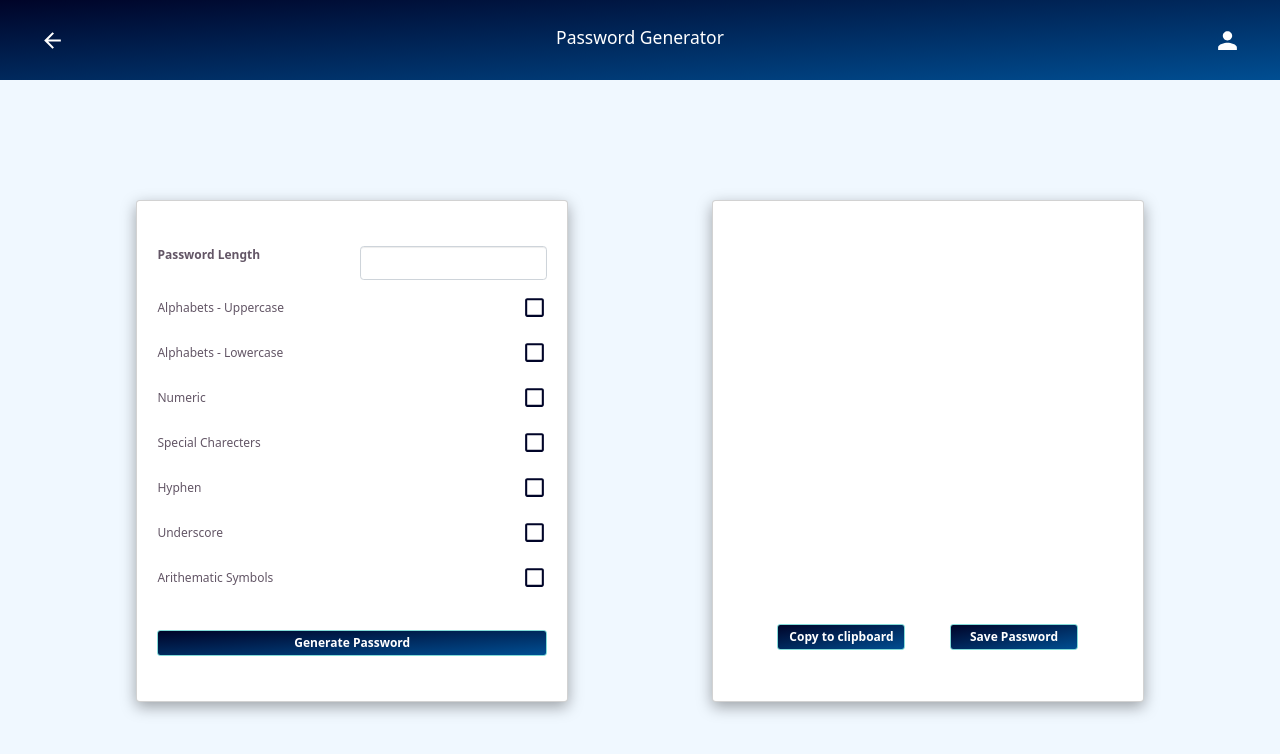
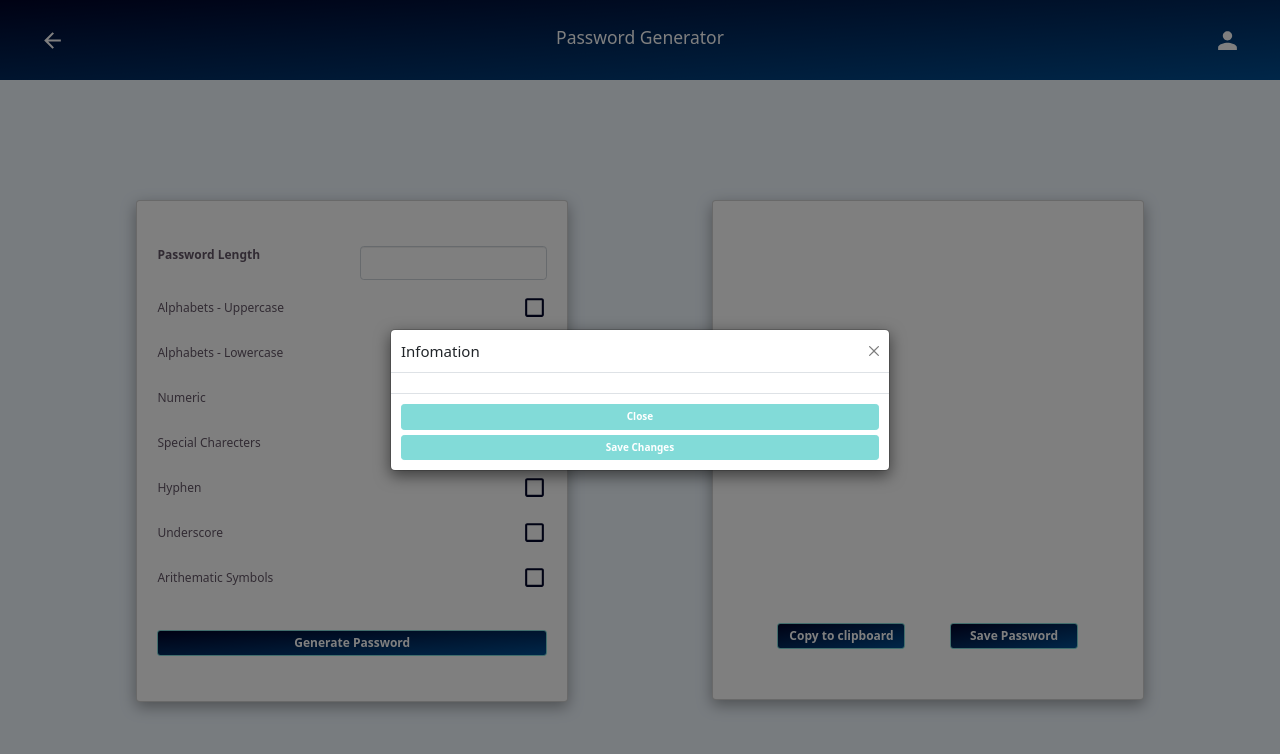
Before and after one commit to mohansagark/project-zero, a React (Create React App) app: page /passwordGenerator in a window 1280 px wide. Both pictures are taken after a click on the element "Save Password". Shown: the top 754 px of the page. Built offline with nearby package versions, Linux system fonts and the light colour scheme.

Commit message:
Added Modal component

```diff
--- /dev/null
+++ b/src/components/Modal/ConditionalModal/index.js
@@ -0,0 +1,26 @@
+import { Modal } from "react-bootstrap";
+import Button from "../../Button";
+
+const ConditionalModal = ({ handleClose, show, headerBody, headerTitle }) => {
+  return (
+    <Modal
+      show={show}
+      onHide={handleClose}
+      animation={false}
+      size="md"
+      aria-labelledby="contained-modal-title-vcenter"
+      centered
+    >
+      <Modal.Header closeButton>
+        <Modal.Title>{headerTitle}</Modal.Title>
+      </Modal.Header>
+      <Modal.Body>{headerBody}</Modal.Body>
+      <Modal.Footer>
+        <Button title="Close" onClick={handleClose} />
+        <Button title="Save Changes" onClick={handleClose} />
+      </Modal.Footer>
+    </Modal>
+  );
+};
+
+export default ConditionalModal;
--- /dev/null
+++ b/src/components/Modal/CustomModal/index.js
@@ -0,0 +1,23 @@
+
+import { Modal, Button
+ } from "react-bootstrap";
+
+const CustomModal = ({handleClose, show, innerCompoenent, headerTitle}) => {
+    return (
+      <Modal
+        show={show}
+        onHide={handleClose}
+        animation={false}
+        size="md"
+        aria-labelledby="contained-modal-title-vcenter"
+        centered
+      >
+        <Modal.Header closeButton>
+          <Modal.Title>{headerTitle}</Modal.Title>
+        </Modal.Header>
+        <Modal.Body>{innerCompoenent()}</Modal.Body>
+      </Modal>
+    );
+}
+
+export default CustomModal;
--- /dev/null
+++ b/src/components/Modal/InformationModal/index.js
@@ -0,0 +1,26 @@
+import { Modal } from "react-bootstrap";
+import Button from "../../Button";
+
+
+const InformationModal = ({ handleClose, show, innerCompoenent }) => {
+  return (
+    <Modal
+      show={show}
+      onHide={handleClose}
+      animation={false}
+      size="md"
+      aria-labelledby="contained-modal-title-vcenter"
+      centered
+    >
+      <Modal.Header closeButton>
+        <Modal.Title>Modal heading</Modal.Title>
+      </Modal.Header>
+      <Modal.Body>{innerCompoenent()}</Modal.Body>
+      <Modal.Footer>
+        <Button title="Okay" onClick={handleClose} />
+      </Modal.Footer>
+    </Modal>
+  );
+};
+
+export default InformationModal;
--- /dev/null
+++ b/src/components/Modal/index.js
@@ -0,0 +1,4 @@
+export { default as BottomModal } from "./BottomModal";
+export { default as ConditionalModal} from './ConditionalModal';
+export { default as InformationModal} from './InformationModal';
+export {default as CustomModal } from './CustomModal';
--- a/src/screens/PasswordGenerator/index.js
+++ b/src/screens/PasswordGenerator/index.js
@@ -7,11 +7,20 @@ import { toast } from "react-toastify";
 import BackNavigation from "../../components/BackNavigation";
 import { Col, Container, Row } from "react-bootstrap";
 import { copyToClipBoard } from "../../helpers/general";
+import { ConditionalModal, CustomModal, InformationModal } from "../../components/Modal";
 
 const PasswordGenerator = ({ availableRules }) => {
   const [selectedRules, setSelectedRules] = useState([]);
   const [password, setPassword] = useState("");
   const [passwordLength, setPasswordLength] = useState("");
+
+  const [show, setShow] = useState(false);
+  const handleClose = () => setShow(false);
+  const handleShow = () => {
+    console.log("show model...");
+    setShow(true);
+  };
+
   const cardRef = useRef(null);
 
   const onToggle = (selectedRule) => {
@@ -49,6 +58,10 @@ const PasswordGenerator = ({ availableRules }) => {
           : "Select atleast 1 category"
       );
     }
+  };
+
+  const savePasswordForm = () => {
+    return <div>Hello</div>;
   };
 
   return (
@@ -103,7 +116,14 @@ const PasswordGenerator = ({ availableRules }) => {
               title="Copy to clipboard"
               clickMethod={() => copyToClipBoard(password, "Password")}
             />
-            <Button title="Save Password" clickMethod={() => {}} />
+            <Button title="Save Password" clickMethod={() => handleShow()} />
+            <ConditionalModal
+              show={show}
+              handleClose={handleClose}
+              innerCompoenent={savePasswordForm}
+              headerTitle={'Infomation'}
+
+            />
           </Row>
         </Col>
       </Row>
```
Also changed, not shown: src/components/Modal/BottomModal/index.js (added), src/components/Modal/CustomModal/styles.scss (added).
